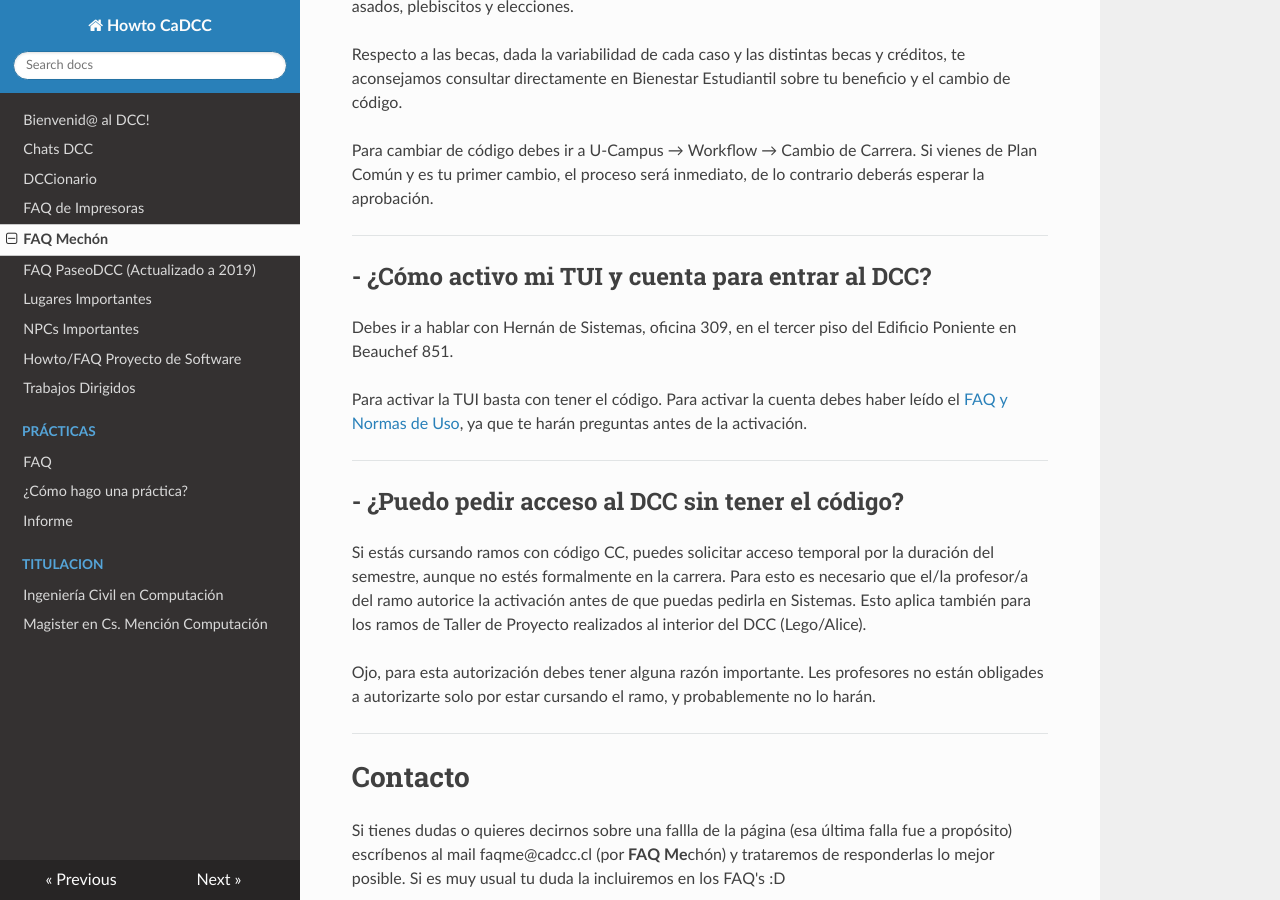
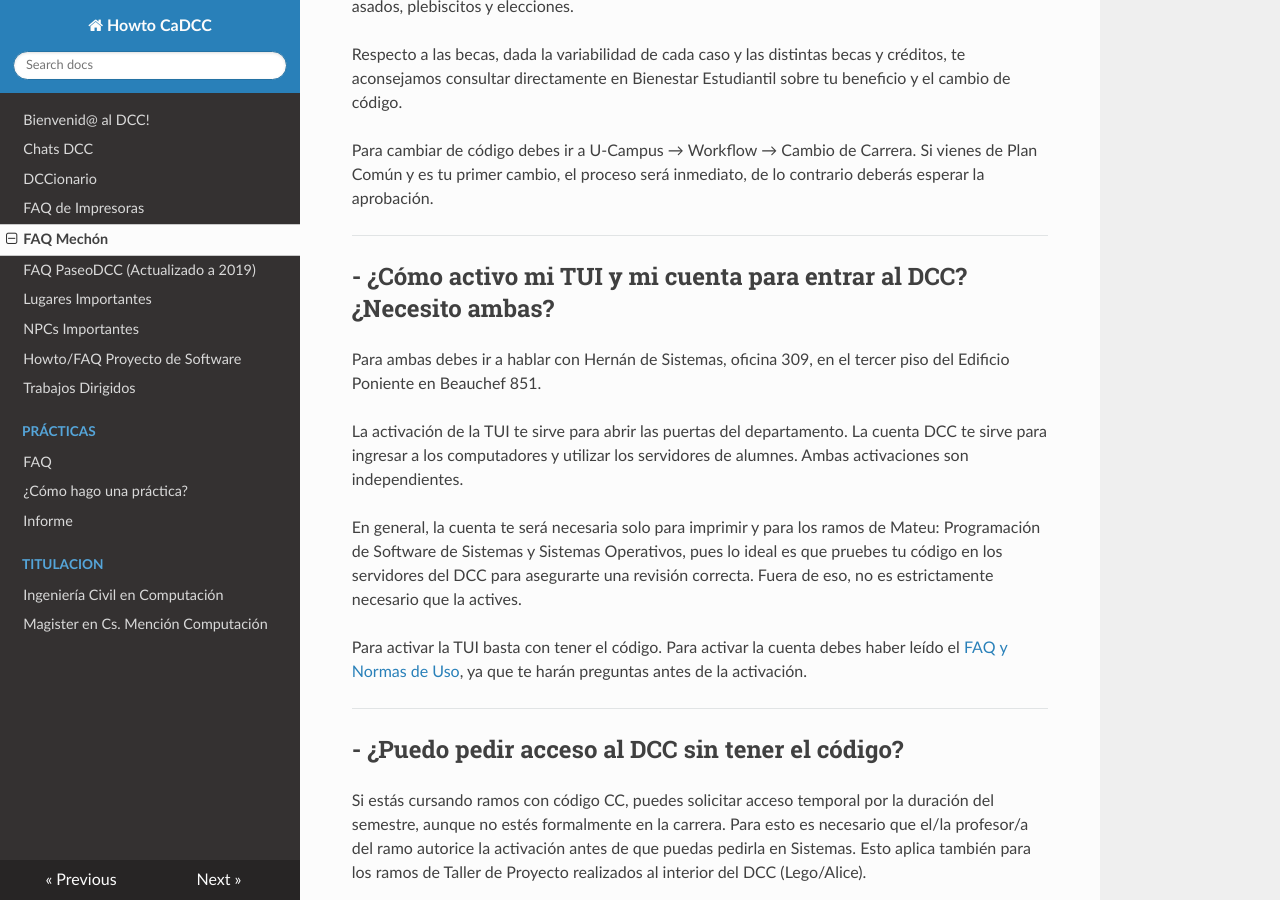
Before and after one commit to cadcc/howto, an MkDocs documentation site: the page built from docs/FAQ Mechón.md, in a window 1280 px wide and 900 px high, scrolled down 7639 px. Built offline with MkDocs 1.6.1, drawn with Linux system fonts in a browser that asks for light colours; nearby versions of some CDN libraries; some of the changed text lies outside the part shown.

Commit message:
Update FAQ Mechón.md

```diff
--- a/docs/FAQ Mechón.md
+++ b/docs/FAQ Mechón.md
@@ -206,9 +207,13 @@ Para cambiar de código debes ir a U-Campus → Workflow → Cambio de Carrera.
 
 ---
 
-## - ¿Cómo activo mi TUI y cuenta para entrar al DCC?
+## - ¿Cómo activo mi TUI y mi cuenta para entrar al DCC? ¿Necesito ambas?
 
-Debes ir a hablar con Hernán de Sistemas, oficina 309, en el tercer piso del Edificio Poniente en Beauchef 851.
+Para ambas debes ir a hablar con Hernán de Sistemas, oficina 309, en el tercer piso del Edificio Poniente en Beauchef 851.
+
+La activación de la TUI te sirve para abrir las puertas del departamento. La cuenta DCC te sirve para ingresar a los computadores y utilizar los servidores de alumnes. Ambas activaciones son independientes.
+
+En general, la cuenta te será necesaria solo para imprimir y para los ramos de Mateu: Programación de Software de Sistemas y Sistemas Operativos, pues lo ideal es que pruebes tu código en los servidores del DCC para asegurarte una revisión correcta. Fuera de eso, no es estrictamente necesario que la actives.
 
 Para activar la TUI basta con tener el código. Para activar la cuenta debes haber leído el [FAQ y Normas de Uso](https://www.dcc.uchile.cl/node/252), ya que te harán preguntas antes de la activación.
 
```
Also changed, not shown: other parts of docs/FAQ Mechón.md (+2 -1 lines).
